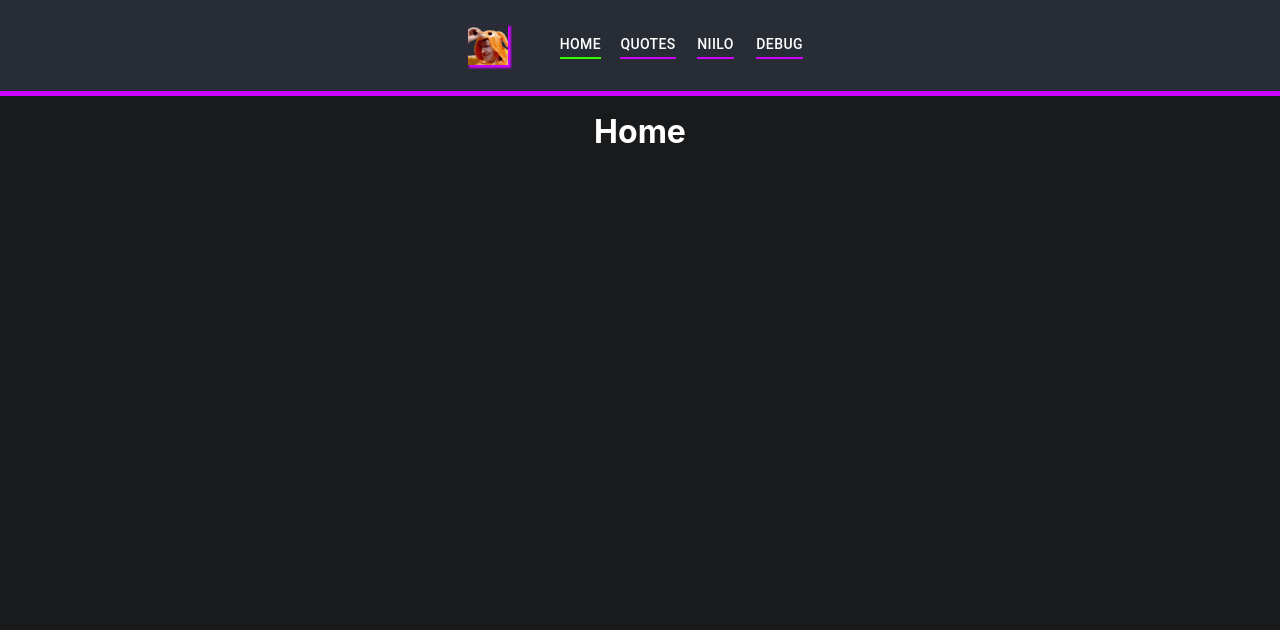
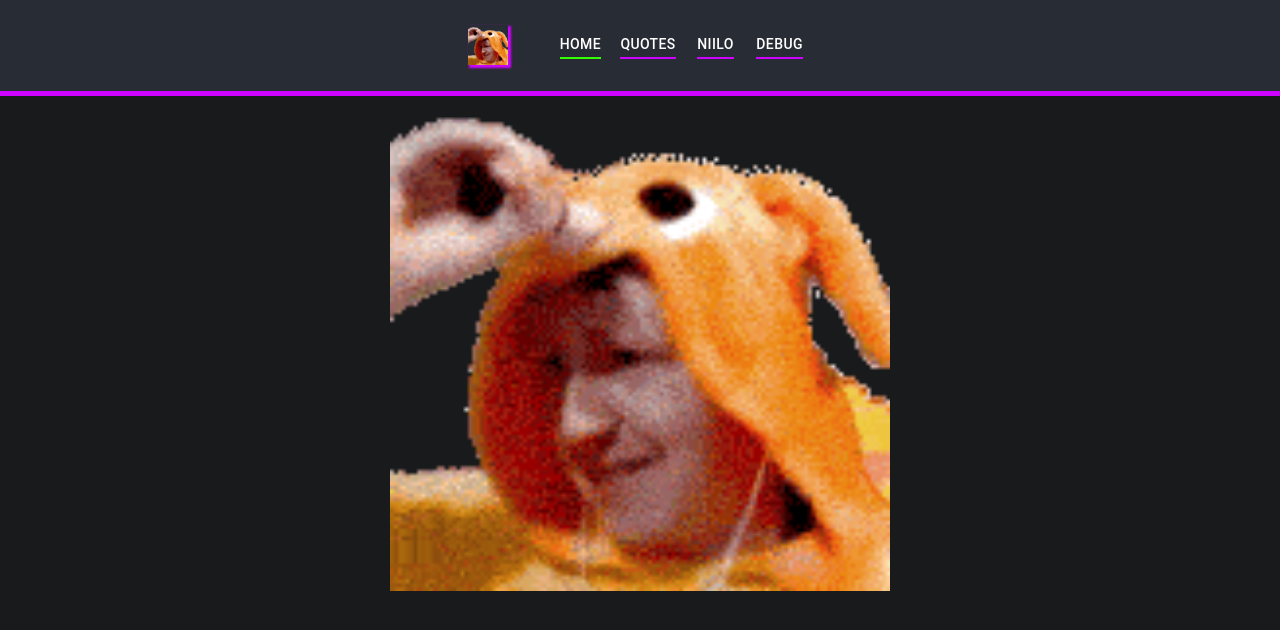
Before and after one commit to kareigu/misi-karei-dev, a React (Create React App) app in the folder front/: page / in a window 1280 px wide. Shown: the top 630 px of the page. Built offline with nearby package versions, Linux system fonts and the light colour scheme.

Commit message:
Minor additions

```diff
--- a/front/src/components/home/Home.css
+++ b/front/src/components/home/Home.css
@@ -1,3 +1,7 @@
 body {
   color: #FFF;
 }
+
+#logo {
+  width: 500px;
+}
--- a/front/src/components/home/index.tsx
+++ b/front/src/components/home/index.tsx
@@ -1,9 +1,10 @@
 import React from 'react';
 import './Home.css';
+import Logo from '../../temp.gif'
 
 function Home() {
   return (
-    <h1>Home</h1>
+    <img id="logo" src={Logo} />
   );
 }
 
```
